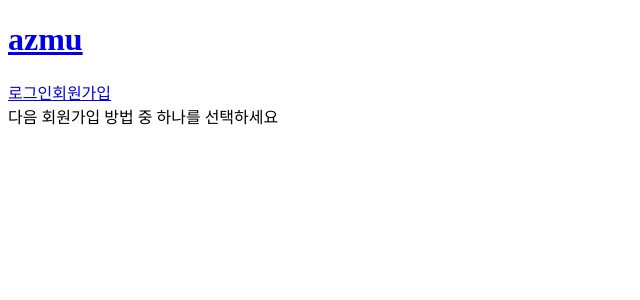
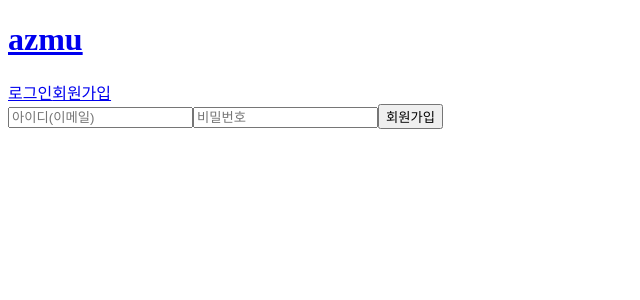
Before and after one commit to halionaz/azmu, a React (Create React App) app: page /signup in a window 1280 px wide. Shown: the top 300 px of the page, without its empty margins (0-640 px from the left). Built offline with nearby package versions, Linux system fonts and the light colour scheme; no server answers.

Commit message:
Sign Up implementation

```diff
--- a/src/components/App.js
+++ b/src/components/App.js
@@ -5,26 +5,30 @@ import { useEffect, useState } from "react";
 
 function App() {
   const [loading, setLoading] = useState(true);
-  const [user, setUser] = useState(null);
+  const [user, setUser] = useState(undefined);
 
   useEffect(() => {
     const auth = getAuth();
-    onAuthStateChanged(auth, (user) => {
-      if(user){
-        console.log(user);
+    onAuthStateChanged(auth, (usr) => {
+      if(usr){
+        // console.log(usr);
+        setUser({
+          displayName : usr.displayName,
+          uid : usr.uid,
+        });
       } else {
-        console.log("NO");
+        setUser(null);
       }
     })
     setLoading(false);
   },[])
 
   return (
+    loading ?
+    <div>loading</div>
+    :
     <>
-      {loading ?
-      <div>loading</div>
-      :
-      <AppRouter></AppRouter>}
+      <AppRouter usr={user}></AppRouter>
     </>
   );
 }
--- a/src/components/Header.js
+++ b/src/components/Header.js
@@ -1,11 +1,18 @@
 import { Link } from "react-router-dom";
 
-const Header = () => {
+const Header = ({usr}) => {
+    console.log(usr);
     return (
         <>
             <Link to="/"><h1>azmu</h1></Link>
-            <Link to="/signin">로그인</Link>
-            <Link to="/signup">회원가입</Link>
+            {
+                usr === null && (
+                    <>
+                    <Link to="/signin">로그인</Link>
+                    <Link to="/signup">회원가입</Link>
+                    </>
+                )
+            }
         </>
     )
 }
--- a/src/components/Router.js
+++ b/src/components/Router.js
@@ -4,10 +4,10 @@ import Auth from "routes/Auth";
 import Signin from "routes/Signin";
 import Header from "./Header";
 
-const AppRouter = () => {
+const AppRouter = ({usr}) => {
     return (
         <Router>
-            <Header></Header>
+            <Header usr={usr}></Header>
             <Routes>
                 <Route path="/" element={<Home />}></Route>
                 <Route path="/signin" element={<Auth />}></Route>
--- a/src/routes/Signin.js
+++ b/src/routes/Signin.js
@@ -1,10 +1,54 @@
+import { createUserWithEmailAndPassword, getAuth } from "firebase/auth";
+import { useState } from "react";
 
 const Signin = () => {
+    const [usrID, setUsrID] = useState("");
+    const [usrPD, setUsrPD] = useState("");
+
+    const onSubmit = (e) => {
+        e.preventDefault();
+        const auth = getAuth();
+        createUserWithEmailAndPassword(auth, usrID, usrPD)
+            .then((usrCredential) => {
+                console.log(usrCredential);
+                console.log("성공적으로 계정 생성!");
+            })
+            .catch((err) => {
+                console.log(err.message);
+            });
+        setUsrID(""); setUsrPD("");
+    };
+    const onChange = (event) => {
+        if (event.target.name === "id") {
+            setUsrID(event.target.value);
+        } else if (event.target.name === "pd") {
+            setUsrPD(event.target.value);
+        }
+    };
+
     return (
         <>
-            <div>다음 회원가입 방법 중 하나를 선택하세요</div>
+            {/* <div>다음 회원가입 방법 중 하나를 선택하세요</div>
+            <button>이메일 아이디로 가입하기</button> */}
+            <form onSubmit={onSubmit}>
+                <input
+                    name="id"
+                    type={"text"}
+                    placeholder="아이디(이메일)"
+                    value={usrID}
+                    onChange={onChange}
+                ></input>
+                <input
+                    name="pd"
+                    type={"password"}
+                    placeholder="비밀번호"
+                    value={usrPD}
+                    onChange={onChange}
+                ></input>
+                <input type={"submit"} value={"회원가입"}></input>
+            </form>
         </>
-    )
-}
+    );
+};
 
 export default Signin;
```
